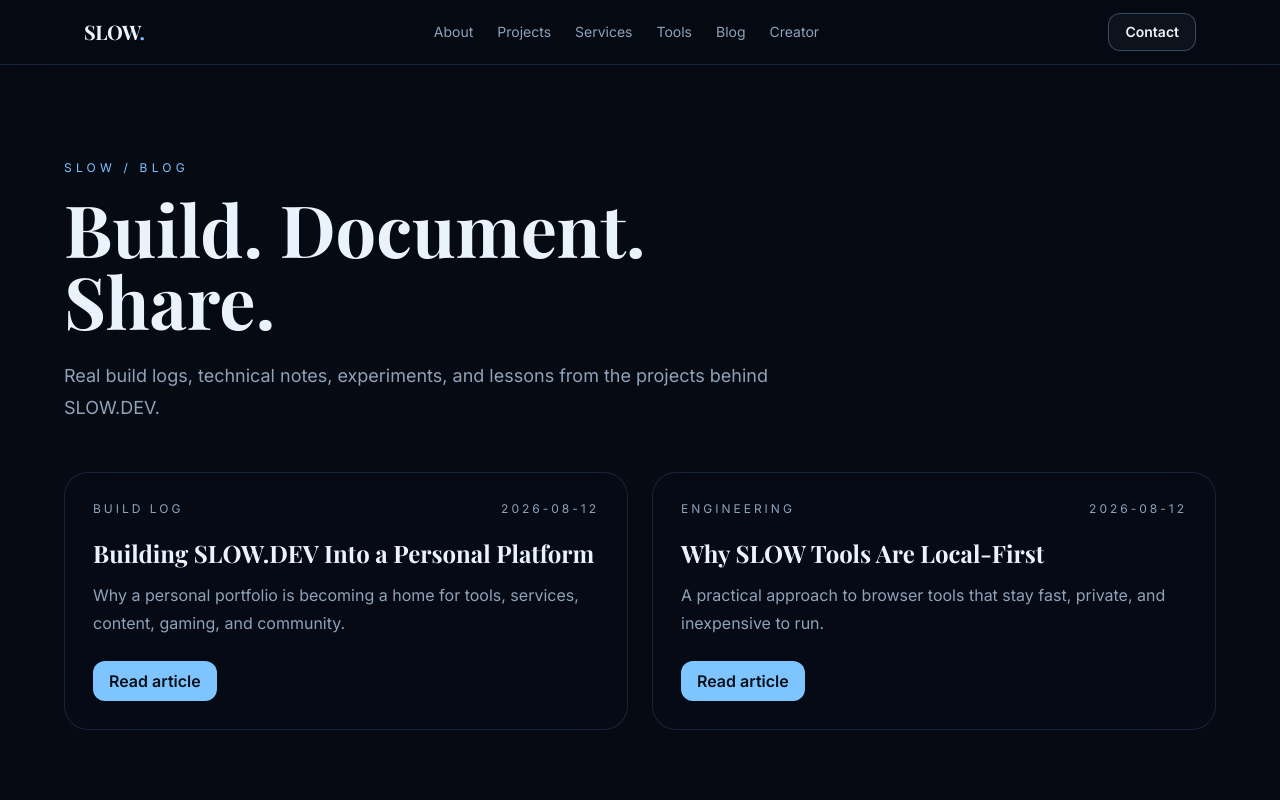
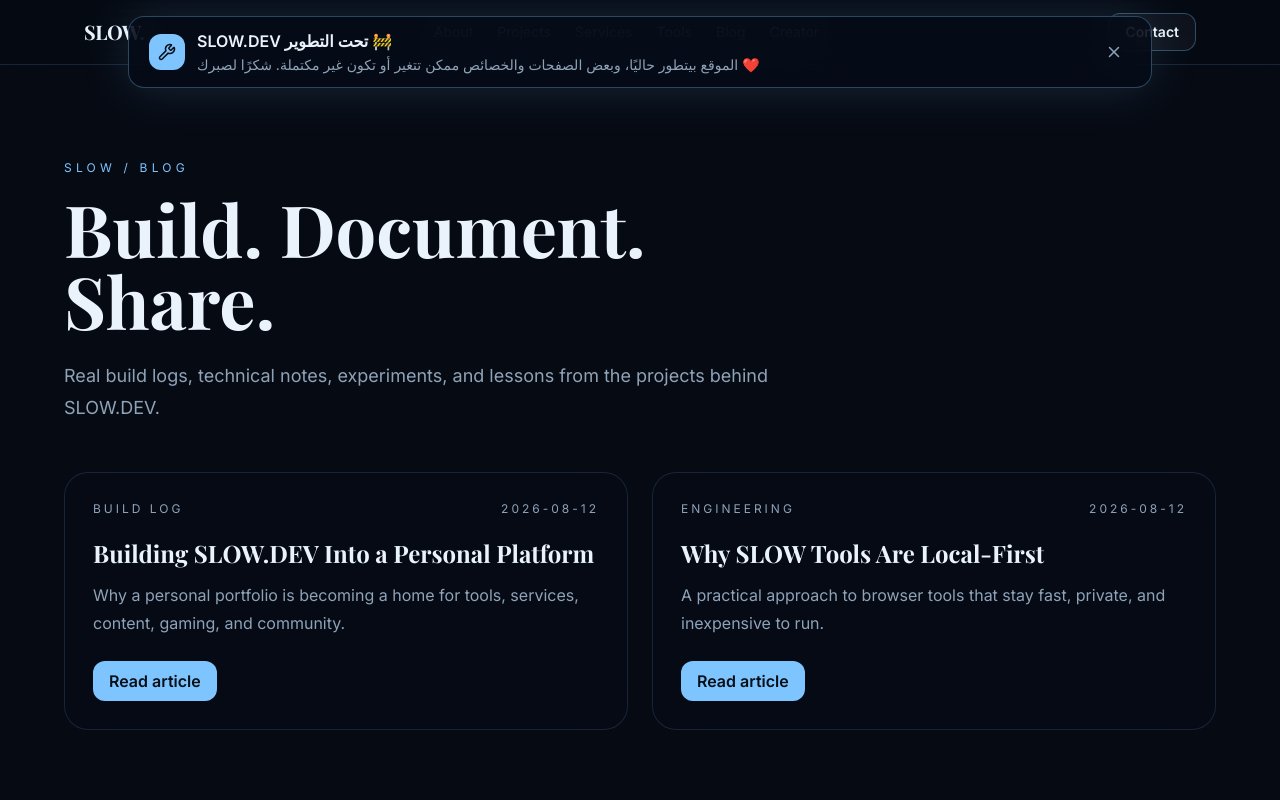
Before and after one commit to SLOW429/personal-site, a Next.js app: page /blog in a window 1280 px wide. Shown: the top 800 px of the page. Built offline with nearby package versions, Linux system fonts and the light colour scheme.

Commit message:
feat: show development notice sitewide

```diff
--- a/app/layout.tsx
+++ b/app/layout.tsx
@@ -4,6 +4,7 @@ import "./globals.css";
 import { SiteHeader } from "@/components/layout/site-header";
 import { SiteFooter } from "@/components/layout/site-footer";
 import HomeExpansion from "@/components/home/home-expansion";
+import { DevelopmentNotice } from "@/components/layout/development-notice";
 
 const playfair = Playfair_Display({
   variable: "--font-playfair",
@@ -99,6 +100,7 @@ export default function RootLayout({
       className={`${playfair.variable} ${inter.variable} ${geistMono.variable} h-full antialiased`}
     >
       <body className="min-h-full flex flex-col">
+        <DevelopmentNotice />
         <script
           type="application/ld+json"
           dangerouslySetInnerHTML={{ __html: JSON.stringify(structuredData) }}
```
